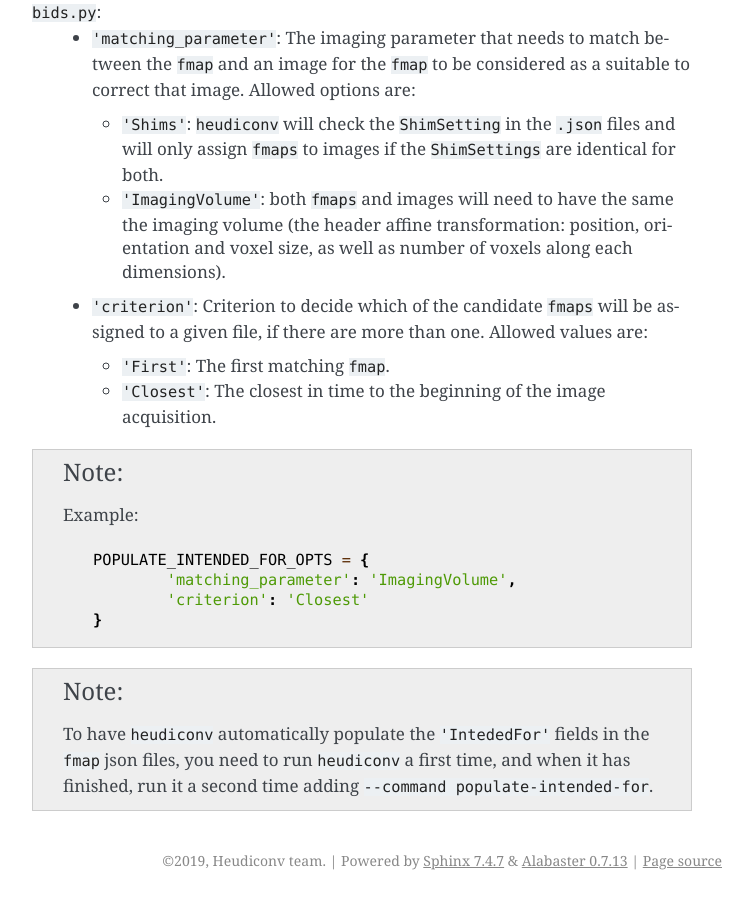
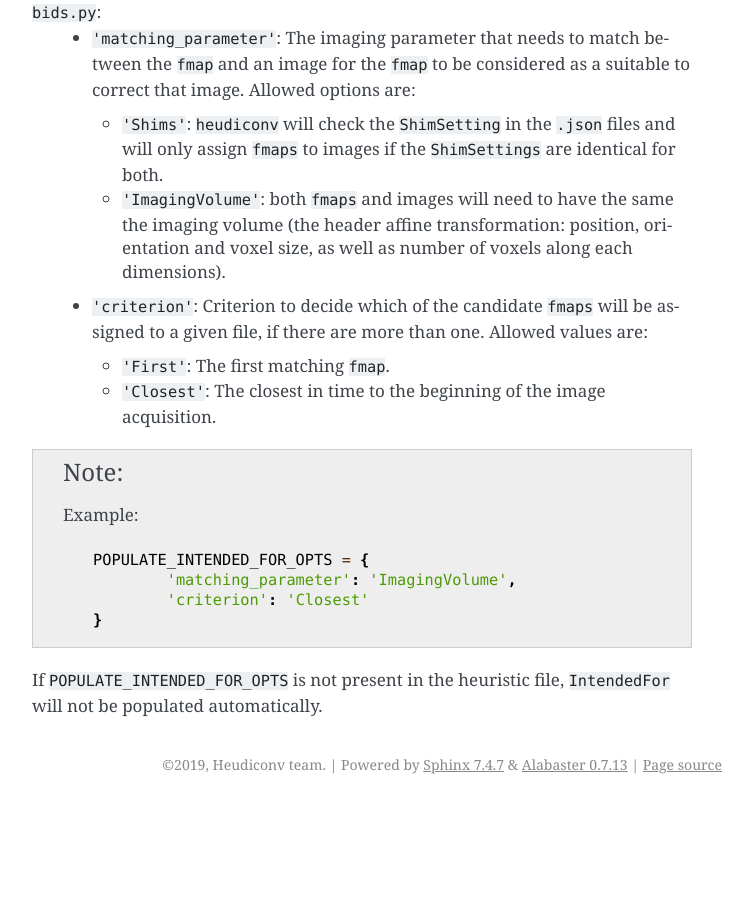
Before and after one commit to nipy/heudiconv, a Sphinx documentation site: the page built from docs/heuristics.rst, in a window 1280 px wide and 900 px high, scrolled down 2385 px. Shown: the whole window, without its empty margins (388-1141 px from the left). Built offline with Sphinx 7.4.7, drawn with Linux system fonts in a browser that asks for light colours; after the commit the page ends 3189 px from its top, so only the background shows below that.

```diff
--- a/docs/heuristics.rst
+++ b/docs/heuristics.rst
@@ -133,7 +133,5 @@
             'criterion': 'Closest'
     }
 
-.. note::
-    To have ``heudiconv`` automatically populate the ``'IntededFor'`` fields in the ``fmap``
-    json files, you need to run ``heudiconv`` a first time, and when it has finished, run it
-    a second time adding ``--command populate-intended-for``.
+If ``POPULATE_INTENDED_FOR_OPTS`` is not present in the heuristic file, ``IntendedFor``
+will not be populated automatically.
```
Also changed, not shown: 2 other files.
